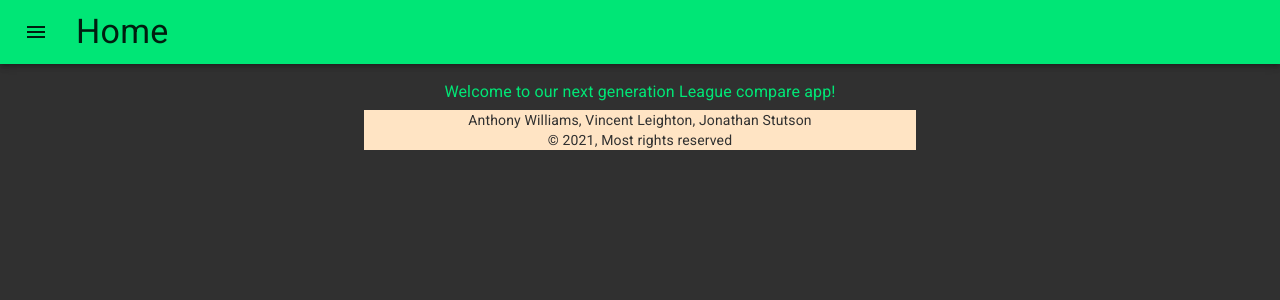
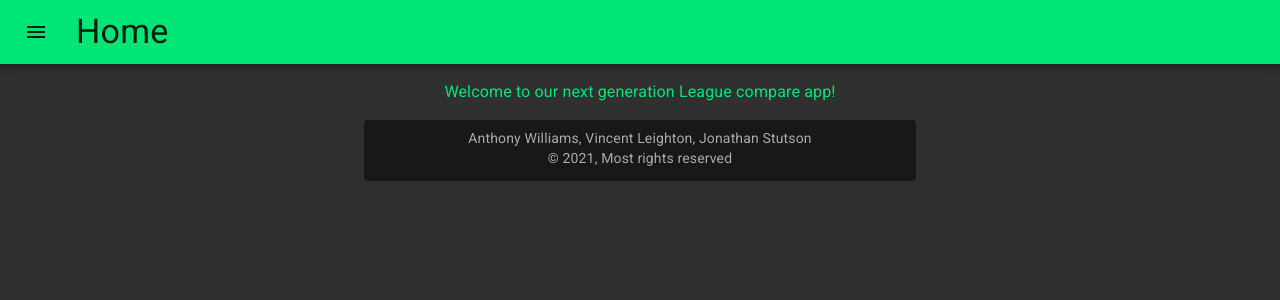
Before and after one commit to Wolven531/simple-cra-app, a React (Create React App) app: page / in a window 1280 px wide. Shown: the top 300 px of the page. Built offline with nearby package versions, Linux system fonts and the light colour scheme.

Commit message:
Restyle footer

```diff
--- a/src/Footer/Footer.css
+++ b/src/Footer/Footer.css
@@ -1,4 +1,5 @@
-.app > .footer {
-	background-color: bisque;
-	border-radius: 5;
+.footer {
+	background-color: rgba(0,0,0,.5);
+	border-radius: .25rem;
+	padding: .5rem 0;
 }
--- a/src/Footer/Footer.tsx
+++ b/src/Footer/Footer.tsx
@@ -3,8 +3,8 @@ import './Footer.css'
 
 function Footer() {
 	return (
-		<Container className="footer">
-			<Typography variant="body2" align="center" gutterBottom>
+		<Container className="footer" style={{ marginTop: '1rem' }}>
+			<Typography variant="body2" align="center" style={{ color: '#aaa' }} gutterBottom>
 				Anthony Williams, Vincent Leighton, Jonathan Stutson
 				<br />© 2021, Most rights reserved
 			</Typography>
```
